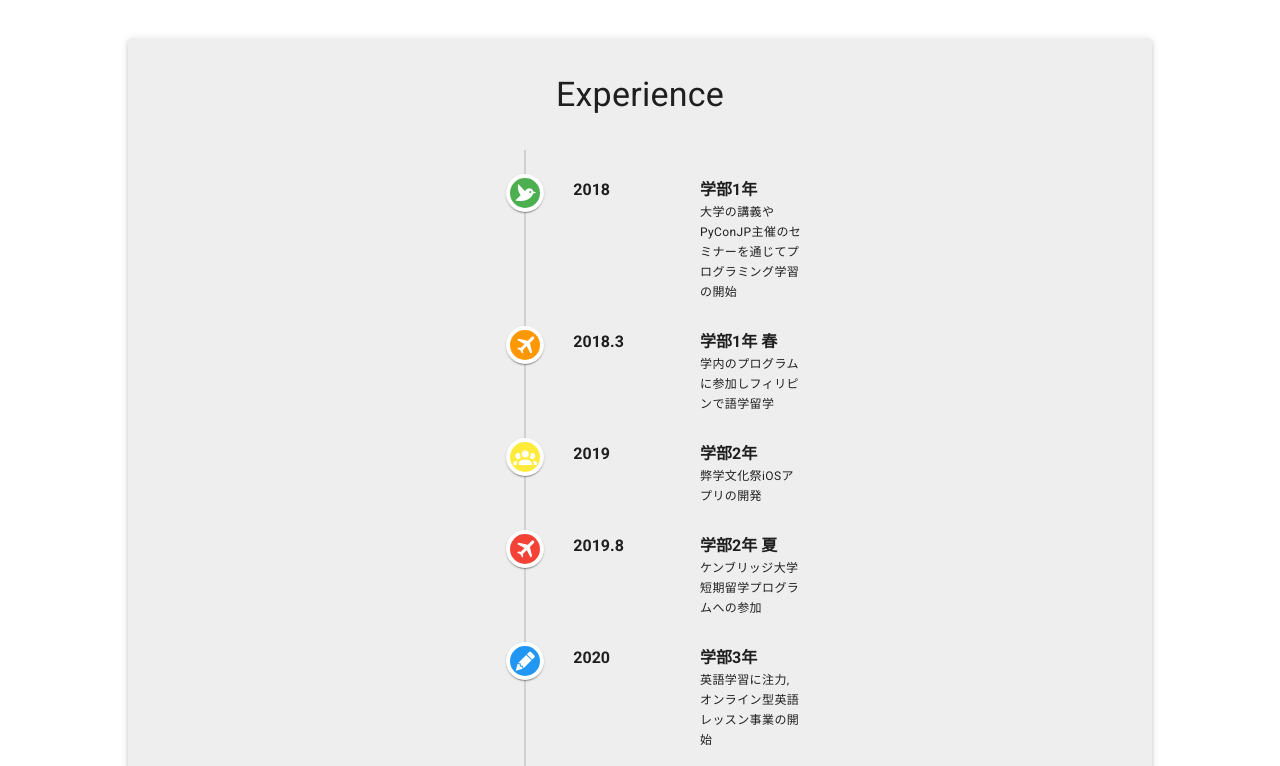
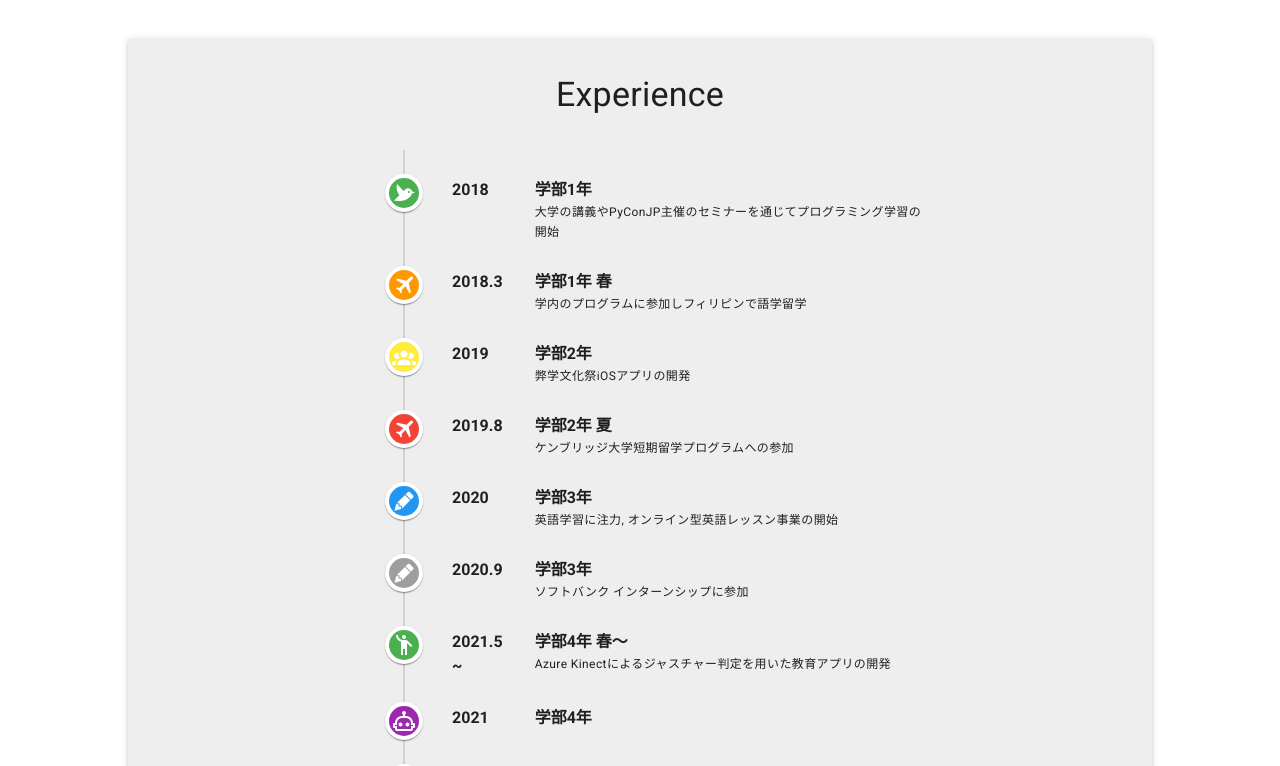
Before and after one commit to Be3751/Be3751.github.io, a Vue app: page /profile in a window 1280 px wide. Shown: the part 980-1746 px from the top of the page. Built offline with nearby package versions, Linux system fonts and the light colour scheme.

Commit message:
modified layout in Experience

```diff
--- a/src/components/BasicInfo.vue
+++ b/src/components/BasicInfo.vue
@@ -36,7 +36,7 @@
         text1: "所属: 同志社大学M1（24卒）",
         text2: "研究テーマ: 画像が喚起する感情の推定をするモデルの構築",
         text3: "趣味: 猫, 洋服, 銭湯, スマブラ, 動画鑑賞（主にYouTubeとPrime Video）",
-        text4: "最近の興味: GoによるAPI実装, 応用情報, 英検1級",
+        text4: "最近の興味: GoによるAPI実装, サーバ構築・運用，応用情報, 英検1級",
         imgSrc: require('@/assets/img/gura_icon.png')
       },
     }),
--- a/src/components/Experience.vue
+++ b/src/components/Experience.vue
@@ -1,8 +1,8 @@
 <template>
     <v-card width="80vw" height="auto" elevation="3" class="mb-8 " color="#EEEEEE">
         <v-card-title class="text-h4 mt-5 mb-5 d-flex justify-center">Experience</v-card-title>
-        <v-row style="height: auto;" justify="center" align-content="center" class="mb-5">
-        <v-col cols="12" sm="8" md="5" lg="4" xl="3">
+        <v-row style="height: auto;" class="mb-5">
+        <v-col cols="12" class="d-flex justify-center">
             <v-timeline
               align-top
               dense
@@ -12,13 +12,12 @@
                 :key="i"
                 :color="item.color"
                 :icon="item.icon"
-
               >
                 <v-row class="pt-1">
-                  <v-col cols="6">
+                  <v-col cols="2">
                     <strong>{{ item.year }}</strong>
                   </v-col>
-                  <v-col cols="6">
+                  <v-col cols="10">
                     <strong>{{ item.main }}</strong>
                     <div class="text-caption">
                       {{ item.caption }}
@@ -79,21 +78,28 @@
           caption: "英語学習に注力, オンライン型英語レッスン事業の開始"
         },
         item6: {
-          color: "red",
+          color: "grey",
+          icon: "mdi-lead-pencil",
+          year: "2020.9",
+          main: "学部3年",
+          caption: "ソフトバンク インターンシップに参加"
+        },
+        item7: {
+          color: "green",
           icon: "mdi-human-greeting",
           year: "2021.5~",
           main: "学部4年 春〜",
           caption: "Azure Kinectによるジャスチャー判定を用いた教育アプリの開発",
           caption2: "Puppeteerを用いたWebアプリ自動テストツールの開発"
         },
-        item7: {
+        item8: {
           color: "purple",
           icon: "mdi-robot-outline",
           year: "2021",
           main: "学部4年",
           caption: ""
         },
-        item8: {
+        item9: {
           color: "red",
           icon: "mdi-school-outline",
           year: "2021",
```
